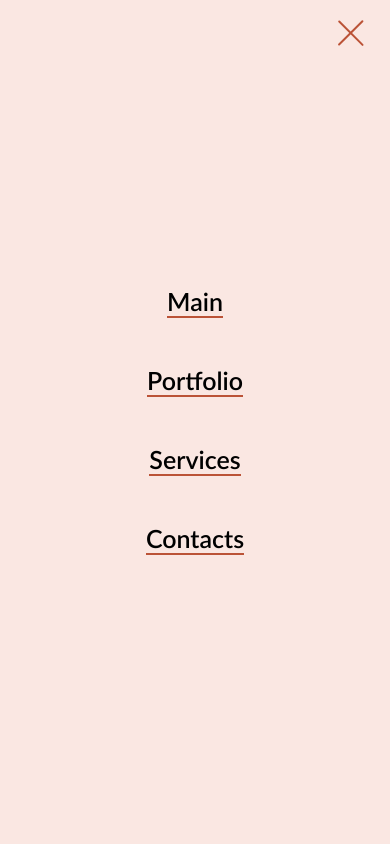
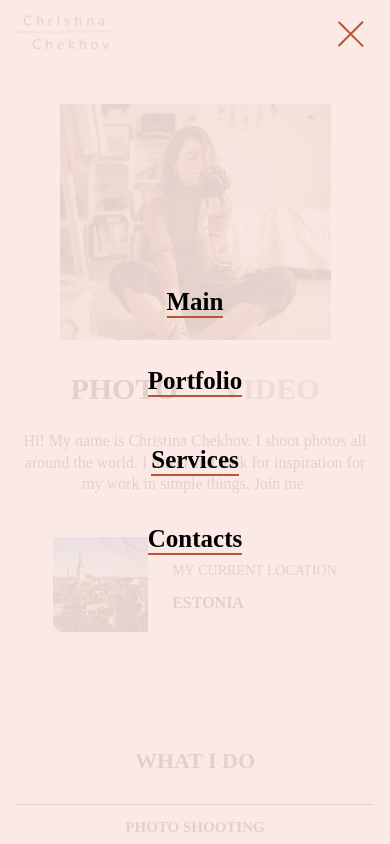
Before and after one commit to TopCoderOne/christina-personal-website, a plain HTML site: page index.html in a window 390 px wide. Both pictures are taken after a click on the button "Open". Shown: the top 844 px of the page. Drawn offline with Linux system fonts and the light colour scheme.

Commit message:
Made corrections

```diff
--- a/index.html
+++ b/index.html
@@ -219,7 +219,7 @@
                         </a>
                     </div>
                 </address>
-                <p class="footer__copyright">2026&nbsp;&copy; Все права защищены</p>
+                <p class="footer__copyright">2026&nbsp;&copy; All rights reserved</p>
             </div>
         </footer>
 
--- a/script.js
+++ b/script.js
@@ -1,16 +1,19 @@
 // NavToggle and Nav
 const navToggle = document.querySelector(".nav-toggle");
 const nav = document.querySelector(".nav");
+const body = document.body;
 
 navToggle.addEventListener("click", () => {
     navToggle.classList.toggle("opened");
     nav.classList.toggle("opened");
+    body.classList.toggle("stop-scroll");
 });
 
 nav.addEventListener("click", (e) => {
     if (e.target.tagName === 'A') {
         navToggle.classList.remove("opened");
         nav.classList.remove("opened");
+        body.classList.remove("stop-scroll");
     }
 });
 
--- a/style.css
+++ b/style.css
@@ -6,9 +6,8 @@
     --accordion-title-color: #BB5337;
     --accordion-hover-color: #fad9d1;
     --header-bg: #ffffff;
-    --nav-bg: #fae7e2;
+    --nav-bg: rgba(250, 231, 226, 0.9);
     --navlink-underline-color: #BB5337;
-    --font-lato: "Lato";
 }
 
 *,
@@ -76,13 +75,10 @@ button:active {
     background-color: transparent;
 }
 
-a:focus-visible,
-button:focus-visible {
-    outline: 2px solid #005fcc;
-    outline-offset: 2px;
+/* Reset mobile styles________________________End */
+.stop-scroll {
+    overflow: hidden;
 }
-
-/* Reset mobile styles________________________End */
 
 .container {
     width: 100%;
@@ -553,6 +549,14 @@ button:focus-visible {
         text-align: center;
     }
 
+    .accordion {
+        padding: 20px 0;
+    }
+
+    .accordion__title {
+        font-size: 15px;
+    }
+
     .footer__wrapper>address {
         justify-content: center;
         margin-bottom: 80px;
@@ -638,10 +642,6 @@ button:focus-visible {
         max-width: 100%;
     }
 
-    .accordion__title {
-        font-size: 15px;
-    }
-
     .accordion__text {
         font-size: 15px;
     }
```
